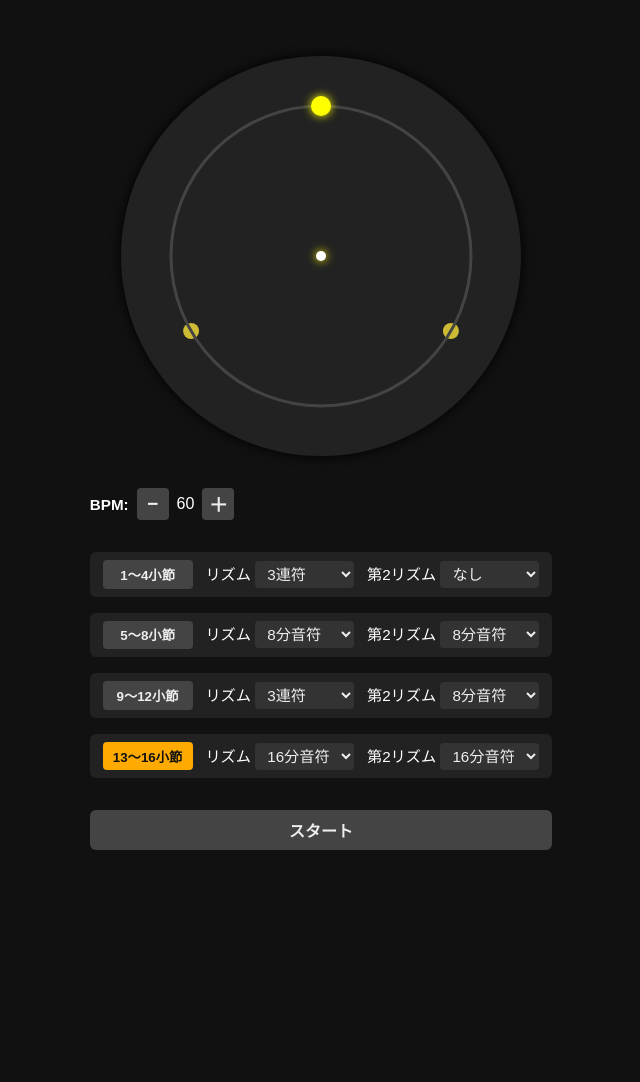
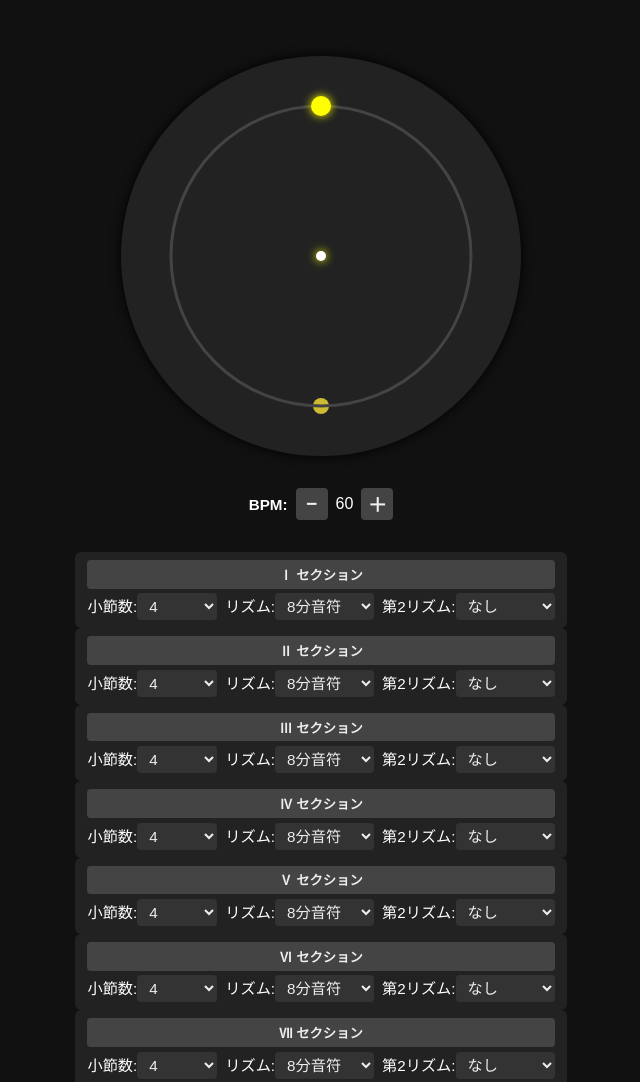
Before and after one commit to KAZUNORI-TOY/metronome, a plain HTML site: page index.html in a window 1280 px wide. Shown: the top 1082 px of the page, without its empty margins (319-959 px from the left). Before the commit the page ends 890 px from the top, so only its background shows below. Drawn offline with Linux system fonts and the light colour scheme.

Commit message:
Add files via upload

```diff
--- a/index.html
+++ b/index.html
@@ -2,475 +2,212 @@
 <html lang="ja">
 <head>
   <meta charset="UTF-8" />
-  <title>拡張メトロノーム（縦配置）</title>
+  <title>拡張メトロノーム（16分音符修正）</title>
   <meta name="viewport" content="width=device-width, initial-scale=1.0">
   <style>
-    body {
-      background: #111;
-      color: #fff;
-      font-family: sans-serif;
-      padding: 2rem;
-      display: flex;
-      flex-direction: column;
-      align-items: center;
-      justify-content: flex-start;
-      min-height: 100vh;
-      box-sizing: border-box;
-    }
-    canvas {
-      background: #222;
-      border-radius: 50%;
-      margin-top: 1rem;
-      box-shadow: 0 0 12px #000;
-    }
-    .controls {
-      display: flex;
-      flex-direction: column;
-      gap: 1rem;
-      min-width: 320px;
-      margin-top: 2rem;
-    }
-    .bpm-controls {
-      display: flex;
-      align-items: center;
-      gap: 0.5rem;
-      margin-bottom: 1rem;
-    }
-    .bpm-controls button {
-      width: 2rem;
-      height: 2rem;
-      cursor: pointer;
-      background: #444;
-      border: none;
-      border-radius: 4px;
-      color: #eee;
-      font-weight: bold;
-      font-size: 1.2rem;
-      transition: background 0.3s;
-    }
-    .bpm-controls button:hover {
-      background: #ffaa00;
-      color: #111;
-    }
-    .bpm-controls label {
-      font-weight: bold;
-      user-select: none;
-    }
-    .section-control {
-      display: flex;
-      align-items: center;
-      gap: 0.8rem;
-      background: #222;
-      padding: 0.5rem 0.8rem;
-      border-radius: 6px;
-    }
-    .section-control button.section-btn {
-      min-width: 90px;
-      cursor: pointer;
-      background: #444;
-      border: none;
-      color: #eee;
-      border-radius: 4px;
-      font-weight: bold;
-      transition: background 0.3s;
-      user-select: none;
-      padding: 0.3rem 0.6rem;
-    }
-    .section-control button.section-btn.selected,
-    .section-control button.section-btn:hover {
-      background: #ffaa00;
-      color: #111;
-    }
-    label {
-      white-space: nowrap;
-      user-select: none;
-      font-size: 0.95rem;
-    }
-    select {
-      background: #333;
-      border: none;
-      color: #eee;
-      border-radius: 4px;
-      padding: 0.25rem 0.5rem;
-      font-size: 0.95rem;
-      min-width: 90px;
-      cursor: pointer;
-      transition: background 0.3s;
-    }
-    select:hover {
-      background: #555;
-    }
-    #startStop {
-      margin-top: 1rem;
-      cursor: pointer;
-      font-weight: bold;
-      font-size: 1rem;
-      padding: 0.5rem 1rem;
-      border-radius: 6px;
-      background: #444;
-      border: none;
-      color: #eee;
-      transition: background 0.3s;
-    }
-    #startStop:hover {
-      background: #ffaa00;
-      color: #111;
-    }
+    body { background:#111; color:#fff; font-family:sans-serif; padding:2rem; display:flex; flex-direction:column; align-items:center; justify-content:flex-start; min-height:100vh; box-sizing:border-box; }
+    canvas { background:#222; border-radius:50%; margin-top:1rem; box-shadow:0 0 12px #000; }
+    .controls { display:flex; flex-direction:column; gap:1rem; min-width:320px; margin-top:2rem; align-items:center; }
+    .bpm-controls { display:flex; align-items:center; gap:0.5rem; margin-bottom:1rem; justify-content:center; }
+    .bpm-controls button { width:2rem; height:2rem; cursor:pointer; background:#444; border:none; border-radius:4px; color:#eee; font-weight:bold; font-size:1.2rem; transition:background 0.3s; }
+    .bpm-controls button:hover { background:#ffaa00; color:#111; }
+    .bpm-controls label { font-weight:bold; user-select:none; }
+    .section-control { display:flex; flex-direction:column; gap:0.3rem; background:#222; padding:0.5rem 0.8rem; border-radius:6px; }
+    .section-control > div { display:flex; align-items:center; gap:0.5rem; flex-wrap:wrap; }
+    .section-btn { min-width:90px; cursor:pointer; background:#444; border:none; color:#eee; border-radius:4px; font-weight:bold; transition:background 0.3s; user-select:none; padding:0.3rem 0.6rem; }
+    .section-btn.selected, .section-btn:hover { background:#ffaa00; color:#111; }
+    label { white-space:nowrap; user-select:none; font-size:0.95rem; }
+    select { background:#333; border:none; color:#eee; border-radius:4px; padding:0.25rem 0.5rem; font-size:0.95rem; min-width:80px; cursor:pointer; transition:background 0.3s; }
+    select:hover { background:#555; }
+    #startStop { margin-top:1rem; cursor:pointer; font-weight:bold; font-size:1rem; padding:0.5rem 1rem; border-radius:6px; background:#444; border:none; color:#eee; transition:background 0.3s; }
+    #startStop:hover { background:#ffaa00; color:#111; }
   </style>
 </head>
 <body>
   <canvas id="metronome" width="400" height="400"></canvas>
-
   <div class="controls">
-    <!-- BPM コントロール -->
     <div class="bpm-controls">
       <label for="bpm-value">BPM:</label>
       <button id="bpm-down">−</button>
       <span id="bpm-value">60</span>
       <button id="bpm-up">＋</button>
     </div>
-
-    <!-- 各セクション設定 -->
-    <div class="section-control" data-set="0">
-      <button class="section-btn selected">1～4小節</button>
-      <label>リズム
-        <select class="subdivision-select">
-          <option value="1">4分音符</option>
-          <option value="2">8分音符</option>
-          <option value="3" selected>3連符</option>
-          <option value="4">16分音符</option>
-          <option value="6">6連符</option>
-        </select>
-      </label>
-      <label>第2リズム
-        <select class="second-subdivision-select">
-          <option value="0">なし</option>
-          <option value="1">4分音符</option>
-          <option value="2">8分音符</option>
-          <option value="3">3連符</option>
-          <option value="4">16分音符</option>
-          <option value="6">6連符</option>
-        </select>
-      </label>
-    </div>
-    <div class="section-control" data-set="1">
-      <button class="section-btn">5～8小節</button>
-      <label>リズム
-        <select class="subdivision-select">
-          <option value="1">4分音符</option>
-          <option value="2" selected>8分音符</option>
-          <option value="3">3連符</option>
-          <option value="4">16分音符</option>
-          <option value="6">6連符</option>
-        </select>
-      </label>
-      <label>第2リズム
-        <select class="second-subdivision-select">
-          <option value="0">なし</option>
-          <option value="1">4分音符</option>
-          <option value="2" selected>8分音符</option>
-          <option value="3">3連符</option>
-          <option value="4">16分音符</option>
-          <option value="6">6連符</option>
-        </select>
-      </label>
-    </div>
-    <div class="section-control" data-set="2">
-      <button class="section-btn">9～12小節</button>
-      <label>リズム
-        <select class="subdivision-select">
-          <option value="1">4分音符</option>
-          <option value="2">8分音符</option>
-          <option value="3" selected>3連符</option>
-          <option value="4">16分音符</option>
-          <option value="6">6連符</option>
-        </select>
-      </label>
-      <label>第2リズム
-        <select class="second-subdivision-select">
-          <option value="0">なし</option>
-          <option value="1">4分音符</option>
-          <option value="2" selected>8分音符</option>
-          <option value="3">3連符</option>
-          <option value="4">16分音符</option>
-          <option value="6">6連符</option>
-        </select>
-      </label>
-    </div>
-    <div class="section-control" data-set="3">
-      <button class="section-btn">13～16小節</button>
-      <label>リズム
-        <select class="subdivision-select">
-          <option value="1">4分音符</option>
-          <option value="2">8分音符</option>
-          <option value="3">3連符</option>
-          <option value="4" selected>16分音符</option>
-          <option value="6">6連符</option>
-        </select>
-      </label>
-      <label>第2リズム
-        <select class="second-subdivision-select">
-          <option value="0">なし</option>
-          <option value="1">4分音符</option>
-          <option value="2">8分音符</option>
-          <option value="3">3連符</option>
-          <option value="4" selected>16分音符</option>
-          <option value="6">6連符</option>
-        </select>
-      </label>
-    </div>
+    <div id="section-wrapper"></div>
     <button id="startStop">スタート</button>
   </div>
-
   <script>
     const canvas = document.getElementById("metronome");
     const ctx = canvas.getContext("2d");
-
     const bpmUpBtn = document.getElementById("bpm-up");
     const bpmDownBtn = document.getElementById("bpm-down");
     const bpmValue = document.getElementById("bpm-value");
     const startStopBtn = document.getElementById("startStop");
+    const sectionWrapper = document.getElementById("section-wrapper");
 
-    const sectionControls = document.querySelectorAll(".section-control");
-    const sectionButtons = document.querySelectorAll(".section-btn");
+    let audioCtx = null, running = false, angle = -Math.PI / 2, lastTime = 0;
+    let bpm = 60, rotationSpeed = 2 * Math.PI * bpm / 60;
+    let currentSetIndex = 0, triggerAngles = [], secondTriggerAngles = [], clickCount = 0;
+    let settingsSequence = Array.from({ length: 8 }, () => ({ subdivision: 2, secondSubdivision: 0, measures: 4 }));
 
-    let audioCtx = null;
-    let running = false;
-    let angle = -Math.PI / 2;
-    let lastTime = 0;
-
-    let bpm = 60;
-    let rotationSpeed = 2 * Math.PI * bpm / 60;
-
-    let settingsSequence = [
-      { subdivision: 3, secondSubdivision: 0 },
-      { subdivision: 2, secondSubdivision: 2 },
-      { subdivision: 3, secondSubdivision: 2 },
-      { subdivision: 4, secondSubdivision: 4 },
-    ];
-
-    let currentSetIndex = 0;
-    let triggerAngles = [];
-    let secondTriggerAngles = [];
-    let measureCount = 0;
-
-    function updateUIForSet(setIndex) {
-      const sc = sectionControls[setIndex];
-      sc.querySelector(".subdivision-select").value = settingsSequence[setIndex].subdivision;
-      sc.querySelector(".second-subdivision-select").value = settingsSequence[setIndex].secondSubdivision;
-      sectionButtons.forEach(btn => btn.classList.remove("selected"));
-      sectionButtons[setIndex].classList.add("selected");
+    function createSectionUI() {
+      sectionWrapper.innerHTML = "";
+      const rhythmOptions = ["なし", "4分音符", "8分音符", "3連符", "16分音符", "5連符", "6連符"];
+      settingsSequence.forEach((s, i) => {
+        const sc = document.createElement("div");
+        sc.className = "section-control";
+        const roman = "ⅠⅡⅢⅣⅤⅥⅦⅧ"[i];
+        sc.innerHTML = `<button class="section-btn">${roman} セクション</button>
+          <div>
+            <label>小節数:<select class="measure-select">${[...Array(9).keys()].map(n => `<option value="${n}"${n === s.measures ? " selected" : ""}>${n}</option>`).join("")}</select></label>
+            <label>リズム:<select class="subdivision-select">${rhythmOptions.map((label, idx) => `<option value="${idx}"${idx === s.subdivision ? " selected" : ""}>${label}</option>`).join("")}</select></label>
+            <label>第2リズム:<select class="second-subdivision-select">${rhythmOptions.map((label, idx) => `<option value="${idx}"${idx === s.secondSubdivision ? " selected" : ""}>${label}</option>`).join("")}</select></label>
+          </div>`;
+        sectionWrapper.appendChild(sc);
+      });
     }
 
-    function applySettings(setIndex) {
-      const s = settingsSequence[setIndex];
-      subdivision = s.subdivision;
-      secondSubdivision = s.secondSubdivision;
-      rotationSpeed = 2 * Math.PI * bpm / 60;
-
-      triggerAngles = [];
-      for (let i = 0; i < subdivision; i++) {
-        let ang = (2 * Math.PI) * (i / subdivision) - Math.PI / 2;
-        triggerAngles.push({ angle: ang, triggered: false });
-      }
-      secondTriggerAngles = [];
-      for (let i = 0; i < secondSubdivision; i++) {
-        let ang = (2 * Math.PI) * (i / secondSubdivision) - Math.PI / 2;
-        secondTriggerAngles.push({ angle: ang, triggered: false });
-      }
-      draw();
+    function updateUIForSet(i) {
+      document.querySelectorAll(".section-btn").forEach(b => b.classList.remove("selected"));
+      const btn = document.querySelectorAll(".section-btn")[i];
+      if (btn) btn.classList.add("selected");
     }
 
-    function updateBPMDisplay() {
-      bpmValue.textContent = bpm;
+    function getSubdivisionValue(index) {
+      const values = [0, 1, 2, 3, 4, 5, 6];
+      const map = [0, 1, 2, 3, 4, 5, 6];
+      return [0, 1, 2, 3, 4, 5, 6][index];
+    }
+
+    function subdivisionToCount(subdivision) {
+      return [0, 1, 2, 3, 4, 5, 6][subdivision] === 0 ? 0 : [1, 2, 3, 4, 5, 6][subdivision];
+    }
+
+    function getCount(subdivision) {
+      return [0, 1, 2, 3, 4, 5, 6][subdivision] === 0 ? 0 : [1, 2, 3, 4, 5, 6][subdivision];
+    }
+
+    function applySettings(i) {
+      const s = settingsSequence[i];
+      subdivision = [0, 1, 2, 3, 4, 5, 6][s.subdivision] || 1;
+      secondSubdivision = [0, 1, 2, 3, 4, 5, 6][s.secondSubdivision] || 0;
       rotationSpeed = 2 * Math.PI * bpm / 60;
-      if (running) {
-        applySettings(currentSetIndex);
-      }
+      triggerAngles = Array.from({ length: subdivision }, (_, j) => ({
+        angle: 2 * Math.PI * (j / subdivision) - Math.PI / 2,
+        triggered: false
+      }));
+      secondTriggerAngles = Array.from({ length: secondSubdivision }, (_, j) => ({
+        angle: 2 * Math.PI * (j / secondSubdivision) - Math.PI / 2,
+        triggered: false
+      }));
+      draw();
     }
 
     function playClick(isAccent, isSecond = false) {
       if (!audioCtx) return;
-      const osc = audioCtx.createOscillator();
-      const gain = audioCtx.createGain();
-      osc.connect(gain);
-      gain.connect(audioCtx.destination);
+      const osc = audioCtx.createOscillator(), gain = audioCtx.createGain();
+      osc.connect(gain); gain.connect(audioCtx.destination);
       osc.type = "sine";
-      if (isSecond) {
-        osc.frequency.setValueAtTime(isAccent ? 800 : 400, audioCtx.currentTime);
-      } else {
-        osc.frequency.setValueAtTime(isAccent ? 1000 : 600, audioCtx.currentTime);
-      }
+      osc.frequency.setValueAtTime(isSecond ? (isAccent ? 800 : 400) : (isAccent ? 1000 : 600), audioCtx.currentTime);
       gain.gain.setValueAtTime(0.2, audioCtx.currentTime);
       gain.gain.exponentialRampToValueAtTime(0.001, audioCtx.currentTime + 0.1);
-      osc.start(audioCtx.currentTime);
-      osc.stop(audioCtx.currentTime + 0.1);
-    }
-
-    function draw(flashIndex = -1, secondFlashIndex = -1) {
-      const cx = canvas.width / 2;
-      const cy = canvas.height / 2;
-      const rOuter = 150;
-      const rInner = 115;
-      ctx.clearRect(0, 0, canvas.width, canvas.height);
-
-      for (let i = 0; i < subdivision; i++) {
-        const ang = (2 * Math.PI) * (i / subdivision) - Math.PI / 2;
-        const mx = cx + rOuter * Math.cos(ang);
-        const my = cy + rOuter * Math.sin(ang);
-        ctx.beginPath();
-        ctx.arc(mx, my, 8, 0, 2 * Math.PI);
-        ctx.fillStyle = (i === flashIndex) ? "yellow" : "#ccbb33";
-        ctx.shadowColor = (i === flashIndex) ? "yellow" : "transparent";
-        ctx.shadowBlur = (i === flashIndex) ? 15 : 0;
-        ctx.fill();
-      }
-
-      for (let i = 0; i < secondSubdivision; i++) {
-        const ang = (2 * Math.PI) * (i / secondSubdivision) - Math.PI / 2;
-        const mx = cx + rInner * Math.cos(ang);
-        const my = cy + rInner * Math.sin(ang);
-        ctx.beginPath();
-        ctx.arc(mx, my, 8, 0, 2 * Math.PI);
-        ctx.fillStyle = (i === secondFlashIndex) ? "#0ff" : "#088";
-        ctx.shadowColor = (i === secondFlashIndex) ? "#0ff" : "transparent";
-        ctx.shadowBlur = (i === secondFlashIndex) ? 10 : 0;
-        ctx.fill();
-
-        ctx.beginPath();
-        ctx.arc(mx, my, 2.5, 0, 2 * Math.PI);
-        ctx.fillStyle = "#111";
-        ctx.fill();
-      }
-
-      ctx.beginPath();
-      ctx.arc(cx, cy, rOuter, 0, 2 * Math.PI);
-      ctx.strokeStyle = "#444";
-      ctx.lineWidth = 3;
-      ctx.stroke();
-
-      const px = cx + rOuter * Math.cos(angle);
-      const py = cy + rOuter * Math.sin(angle);
-      ctx.beginPath();
-      ctx.arc(px, py, 10, 0, 2 * Math.PI);
-      ctx.fillStyle = "yellow";
-      ctx.shadowColor = "yellow";
-      ctx.shadowBlur = 10;
-      ctx.fill();
-
-      ctx.beginPath();
-      ctx.arc(cx, cy, 5, 0, 2 * Math.PI);
-      ctx.fillStyle = "#fff";
-      ctx.fill();
+      osc.start(audioCtx.currentTime); osc.stop(audioCtx.currentTime + 0.1);
     }
 
     function angleDiff(a, b) {
       return Math.abs(Math.atan2(Math.sin(a - b), Math.cos(a - b)));
     }
 
-    let clickCount = 0;
+    function draw(flashIndex = -1, secondFlashIndex = -1) {
+      const cx = canvas.width / 2, cy = canvas.height / 2, rOuter = 150, rInner = 115;
+      ctx.clearRect(0, 0, canvas.width, canvas.height);
+      triggerAngles.forEach((t, i) => {
+        const mx = cx + rOuter * Math.cos(t.angle), my = cy + rOuter * Math.sin(t.angle);
+        ctx.beginPath(); ctx.arc(mx, my, 8, 0, 2 * Math.PI);
+        ctx.fillStyle = (i === flashIndex ? "red" : "#ccbb33");
+        ctx.shadowColor = (i === flashIndex ? "red" : "transparent"); ctx.shadowBlur = (i === flashIndex ? 15 : 0); ctx.fill();
+      });
+      secondTriggerAngles.forEach((t, i) => {
+        const mx = cx + rInner * Math.cos(t.angle), my = cy + rInner * Math.sin(t.angle);
+        ctx.beginPath(); ctx.arc(mx, my, 8, 0, 2 * Math.PI);
+        ctx.fillStyle = (i === secondFlashIndex ? "#0ff" : "#088");
+        ctx.shadowColor = (i === secondFlashIndex ? "#0ff" : "transparent"); ctx.shadowBlur = (i === secondFlashIndex ? 10 : 0);
+        ctx.fill(); ctx.beginPath(); ctx.arc(mx, my, 2.5, 0, 2 * Math.PI); ctx.fillStyle = "#111"; ctx.fill();
+      });
+      ctx.beginPath(); ctx.arc(cx, cy, rOuter, 0, 2 * Math.PI); ctx.strokeStyle = "#444"; ctx.lineWidth = 3; ctx.stroke();
+      const px = cx + rOuter * Math.cos(angle), py = cy + rOuter * Math.sin(angle);
+      ctx.beginPath(); ctx.arc(px, py, 10, 0, 2 * Math.PI);
+      ctx.fillStyle = "yellow"; ctx.shadowColor = "yellow"; ctx.shadowBlur = 10; ctx.fill();
+      ctx.beginPath(); ctx.arc(cx, cy, 5, 0, 2 * Math.PI); ctx.fillStyle = "#fff"; ctx.fill();
+    }
 
     function loop(time) {
       if (!running) return;
-      const dt = (time - lastTime) / 1000;
-      lastTime = time;
-      angle += rotationSpeed * dt;
+      const dt = (time - lastTime) / 1000; lastTime = time; angle += rotationSpeed * dt;
       if (angle > Math.PI) {
         angle -= 2 * Math.PI;
         triggerAngles.forEach(t => t.triggered = false);
         secondTriggerAngles.forEach(t => t.triggered = false);
       }
-
       let flashIndex = -1;
       triggerAngles.forEach((t, i) => {
-        const diff = angleDiff(angle, t.angle);
-        if (diff < 0.05 && !t.triggered) {
-          t.triggered = true;
-          flashIndex = i;
-          playClick(i === 0, false);
-
-          clickCount++;
-          if (clickCount >= subdivision * 4) {
+        if (angleDiff(angle, t.angle) < 0.08 && !t.triggered) {
+          t.triggered = true; flashIndex = i; playClick(i === 0); clickCount++;
+          const measures = settingsSequence[currentSetIndex].measures;
+          const totalClicks = measures * 4 * subdivision;
+          if (clickCount >= totalClicks) {
             clickCount = 0;
-            measureCount += 4;
-            currentSetIndex = (currentSetIndex + 1) % settingsSequence.length;
+            let nextIndex = currentSetIndex;
+            do {
+              nextIndex = (nextIndex + 1) % settingsSequence.length;
+            } while (settingsSequence[nextIndex].measures === 0);
+            currentSetIndex = nextIndex;
             applySettings(currentSetIndex);
             updateUIForSet(currentSetIndex);
           }
         }
       });
-
       let secondFlashIndex = -1;
       secondTriggerAngles.forEach((t, i) => {
-        const diff = angleDiff(angle, t.angle);
-        if (diff < 0.05 && !t.triggered) {
-          t.triggered = true;
-          secondFlashIndex = i;
-          playClick(i === 0, true);
+        if (angleDiff(angle, t.angle) < 0.08 && !t.triggered) {
+          t.triggered = true; secondFlashIndex = i; playClick(i === 0, true);
         }
       });
-
-      draw(flashIndex, secondFlashIndex);
-      requestAnimationFrame(loop);
+      draw(flashIndex, secondFlashIndex); requestAnimationFrame(loop);
     }
 
-    bpmUpBtn.onclick = () => {
-      if (bpm < 300) bpm++;
-      updateBPMDisplay();
-    };
-    bpmDownBtn.onclick = () => {
-      if (bpm > 20) bpm--;
-      updateBPMDisplay();
-    };
-
-    sectionButtons.forEach((btn, idx) => {
-      btn.onclick = () => {
-        sectionButtons.forEach(b => b.classList.remove("selected"));
-        btn.classList.add("selected");
-        currentSetIndex = idx;
-        clickCount = 0;
-        applySettings(currentSetIndex);
-        updateUIForSet(currentSetIndex);
-      };
-    });
-
-    sectionControls.forEach((sc, idx) => {
-      sc.querySelector(".subdivision-select").onchange = (e) => {
-        settingsSequence[idx].subdivision = parseInt(e.target.value);
-        if (idx === currentSetIndex) applySettings(currentSetIndex);
-      };
-      sc.querySelector(".second-subdivision-select").onchange = (e) => {
-        settingsSequence[idx].secondSubdivision = parseInt(e.target.value);
-        if (idx === currentSetIndex) applySettings(currentSetIndex);
-      };
-    });
+    bpmUpBtn.onclick = () => { if (bpm < 300) bpm++; updateBPMDisplay(); };
+    bpmDownBtn.onclick = () => { if (bpm > 20) bpm--; updateBPMDisplay(); };
+    function updateBPMDisplay() { bpmValue.textContent = bpm; rotationSpeed = 2 * Math.PI * bpm / 60; }
 
     startStopBtn.onclick = async () => {
-      if (!audioCtx) {
-        audioCtx = new (window.AudioContext || window.webkitAudioContext)();
-      }
-      if (audioCtx.state === "suspended") {
-        await audioCtx.resume();
-      }
-      running = !running;
-      startStopBtn.textContent = running ? "ストップ" : "スタート";
+      if (!audioCtx) audioCtx = new (window.AudioContext || window.webkitAudioContext)();
+      if (audioCtx.state === "suspended") await audioCtx.resume();
+      running = !running; startStopBtn.textContent = running ? "ストップ" : "スタート";
       if (running) {
-        lastTime = performance.now();
-        angle = -Math.PI / 2;
-        clickCount = 0;
-        measureCount = 0;
-        applySettings(currentSetIndex);
-        updateUIForSet(currentSetIndex);
-        requestAnimationFrame(loop);
+        lastTime = performance.now(); angle = -Math.PI / 2; clickCount = 0; currentSetIndex = 0;
+        while (settingsSequence[currentSetIndex].measures === 0)
+          currentSetIndex = (currentSetIndex + 1) % settingsSequence.length;
+        applySettings(currentSetIndex); updateUIForSet(currentSetIndex); requestAnimationFrame(loop);
       }
     };
 
-    for (let i = 0; i < settingsSequence.length; i++) {
-      updateUIForSet(i);
-    }
-    applySettings(currentSetIndex);
-    updateBPMDisplay();
-    draw();
+    createSectionUI();
+    document.querySelectorAll(".subdivision-select").forEach((sel, i) => sel.onchange = e => {
+      settingsSequence[i].subdivision = parseInt(e.target.value);
+      if (i === currentSetIndex) applySettings(currentSetIndex);
+    });
+    document.querySelectorAll(".second-subdivision-select").forEach((sel, i) => sel.onchange = e => {
+      settingsSequence[i].secondSubdivision = parseInt(e.target.value);
+      if (i === currentSetIndex) applySettings(currentSetIndex);
+    });
+    document.querySelectorAll(".measure-select").forEach((sel, i) => sel.onchange = e => {
+      settingsSequence[i].measures = parseInt(e.target.value);
+    });
+    document.querySelectorAll(".section-btn").forEach((btn, i) => btn.onclick = () => {
+      currentSetIndex = i; clickCount = 0; applySettings(currentSetIndex); updateUIForSet(currentSetIndex);
+    });
+
+    applySettings(currentSetIndex); updateBPMDisplay(); draw();
   </script>
 </body>
 </html>
```
